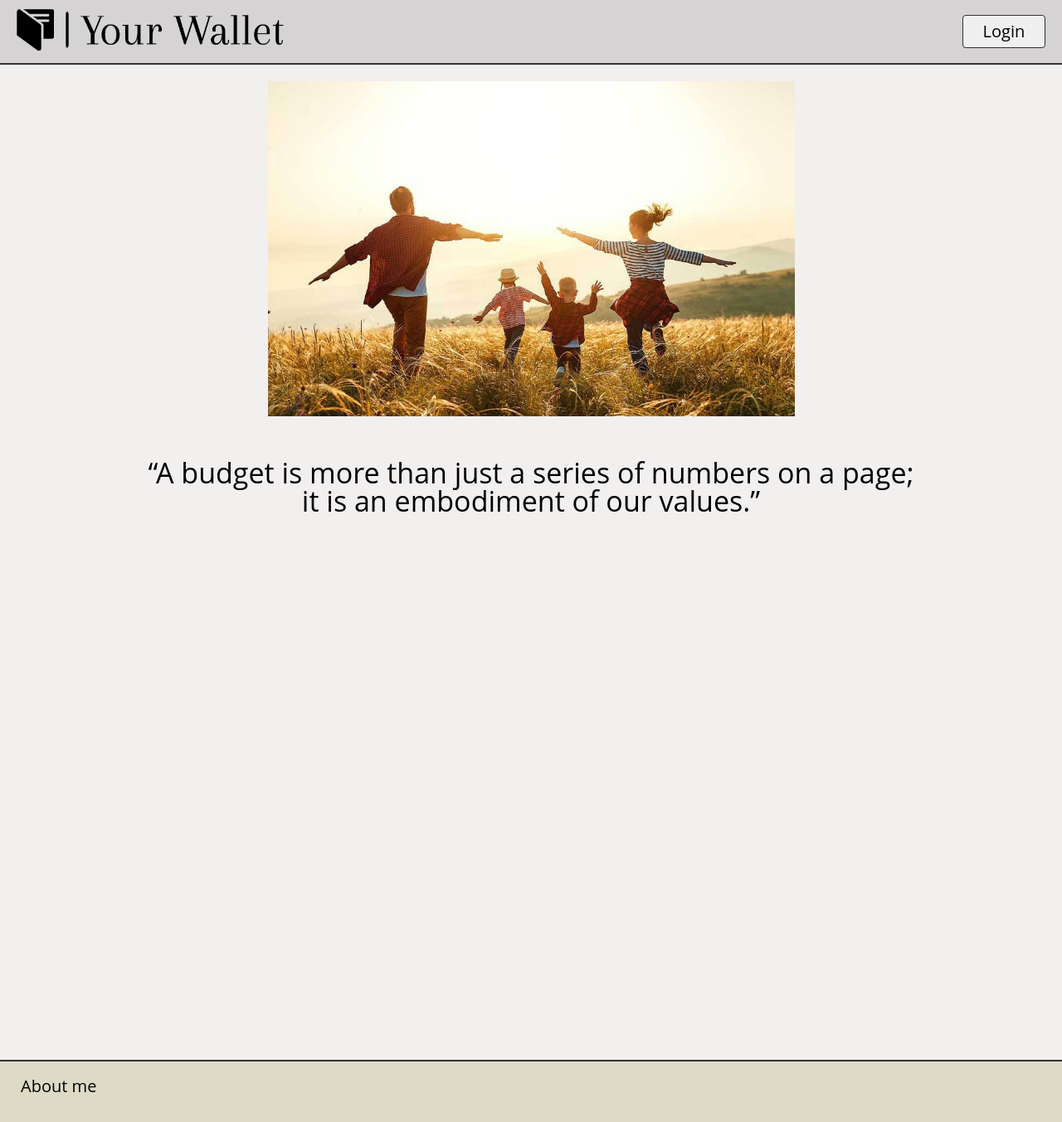
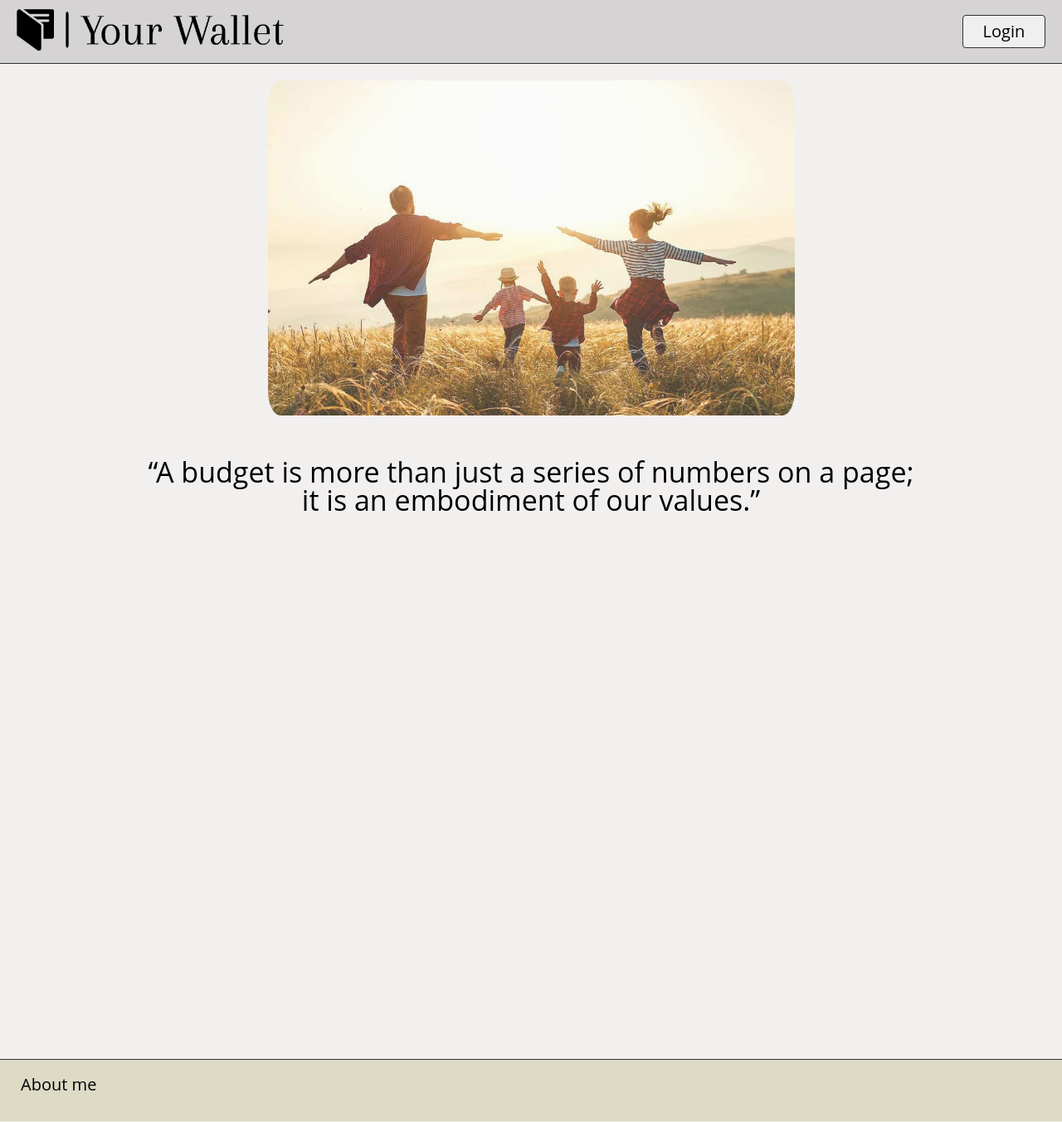
Before and after one commit to MichalWilczek/my-wallet, a PHP site: page /welcome.html in a window 1280 px wide. Shown: the whole page at 83% size. Run offline with PHP 8.4, Linux system fonts and the light colour scheme; some web fonts are replaced.

Commit message:
Add opacity to main photo.

```diff
--- a/src/css/app.css
+++ b/src/css/app.css
@@ -12,7 +12,7 @@ body {
 
 #upper_nav_bar {
     background-color: #d5d3d3;
-    border-bottom: 2px solid #313133;
+    border-bottom: 1.5px solid #313133;
 }
 
 div.upper_nav_bar_logout {
@@ -26,6 +26,11 @@ div.upper_nav_bar_logout {
 main {
     text-align: center;
     height: 1200px;
+}
+
+main img {
+    border-radius: 1.5em;
+    opacity: 0.8;
 }
 
 div.form_element {
@@ -59,7 +64,7 @@ input[type="date"]::-webkit-calendar-picker-indicator {
 footer {
     background-color: #dddac6;
     height: 75px;
-    border-top: 2px solid #313133;
+    border-top: 1.5px solid #313133;
     font-size: 1em;
 }
 
```
